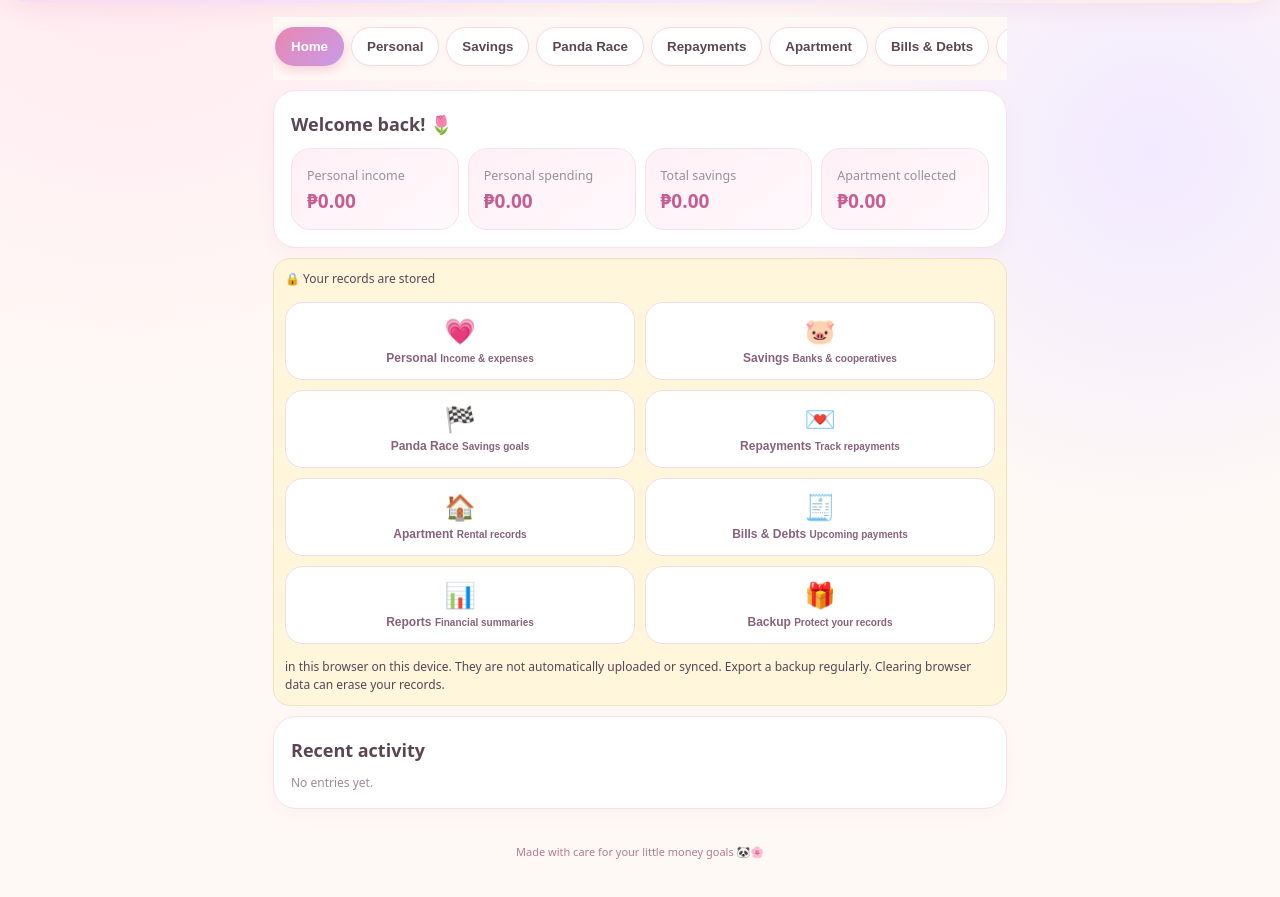
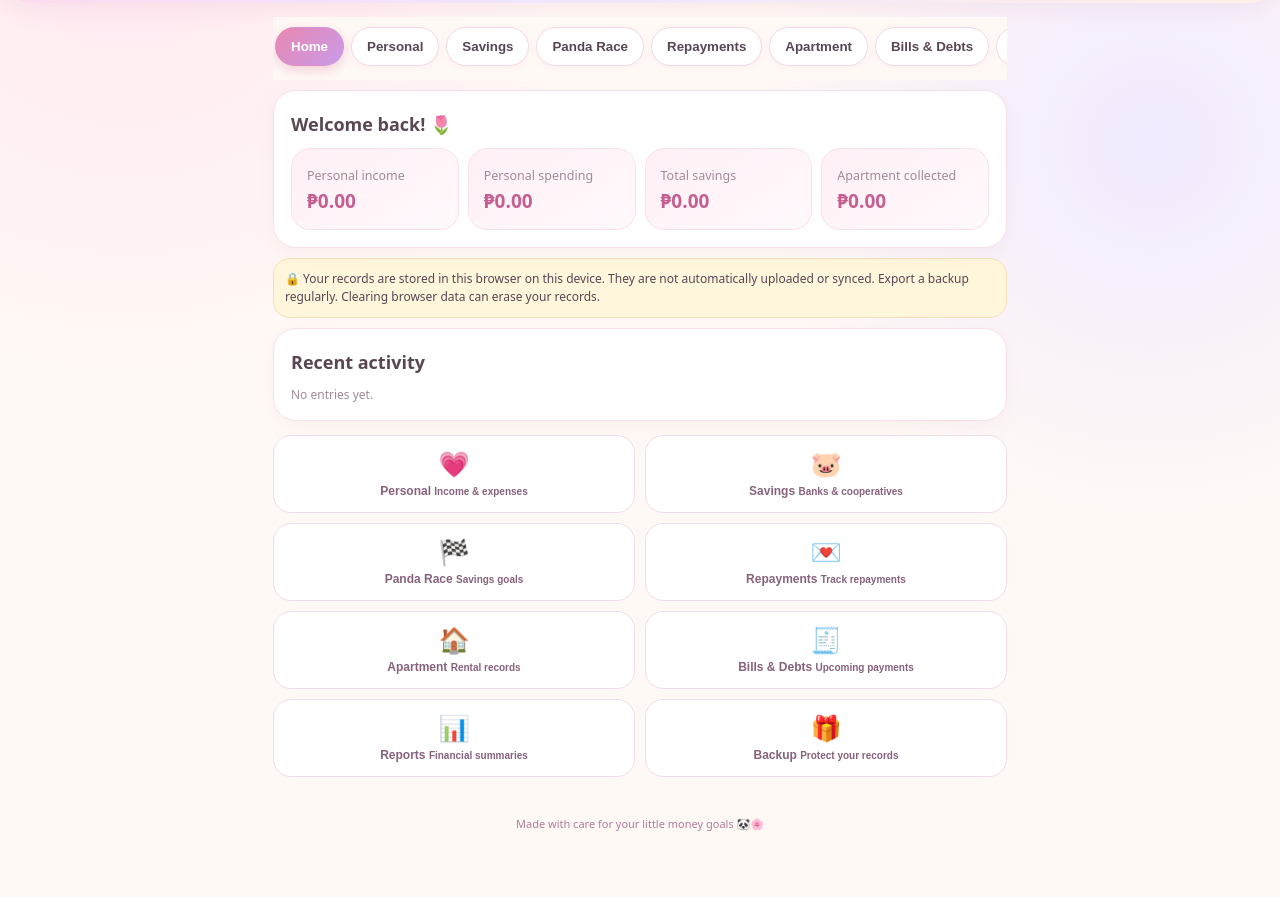
Before and after one commit to ecasmile/my-little-wallet, a plain HTML site: page index.html in a window 1280 px wide. Shown: the part 201-1098 px from the top of the page. Drawn offline with Linux system fonts and the light colour scheme.

Commit message:
Update index.html

```diff
--- a/index.html
+++ b/index.html
@@ -345,50 +345,41 @@ footer {
 <div class="metric"><small>Total savings</small><strong id="mSavings">₱0.00</strong></div>
 <div class="metric"><small>Apartment collected</small><strong id="mRent">₱0.00</strong></div>
 </div></div>
-<div class="notice">🔒 Your records are stored
-<div class="dream-actions">
+<div class="notice">🔒 Your records are stored in this browser on this device. They are not automatically uploaded or synced. Export a backup regularly. Clearing browser data can erase your records.</div>
+<div class="card"><h2>Recent activity</h2><div id="recent" class="muted">No entries yet. Add your first record in a section above.</div></div> <div class="dream-actions">
   <button type="button" class="dream-action" onclick="document.querySelector('.nav button[data-tab=personal]').click()">
     <span>💗</span>Personal
     <small>Income & expenses</small>
   </button>
-
   <button type="button" class="dream-action" onclick="document.querySelector('.nav button[data-tab=savings]').click()">
     <span>🐷</span>Savings
     <small>Banks & cooperatives</small>
   </button>
-
   <button type="button" class="dream-action" onclick="document.querySelector('.nav button[data-tab=goals]').click()">
     <span>🏁</span>Panda Race
     <small>Savings goals</small>
   </button>
-
   <button type="button" class="dream-action" onclick="document.querySelector('.nav button[data-tab=repay]').click()">
     <span>💌</span>Repayments
     <small>Track repayments</small>
   </button>
-
   <button type="button" class="dream-action" onclick="document.querySelector('.nav button[data-tab=apartment]').click()">
     <span>🏠</span>Apartment
     <small>Rental records</small>
   </button>
-
   <button type="button" class="dream-action" onclick="document.querySelector('.nav button[data-tab=bills]').click()">
     <span>🧾</span>Bills & Debts
     <small>Upcoming payments</small>
   </button>
-
   <button type="button" class="dream-action" onclick="document.querySelector('.nav button[data-tab=reports]').click()">
     <span>📊</span>Reports
     <small>Financial summaries</small>
   </button>
-
   <button type="button" class="dream-action" onclick="document.querySelector('.nav button[data-tab=backup]').click()">
     <span>🎁</span>Backup
     <small>Protect your records</small>
   </button>
 </div>
- in this browser on this device. They are not automatically uploaded or synced. Export a backup regularly. Clearing browser data can erase your records.</div>
-<div class="card"><h2>Recent activity</h2><div id="recent" class="muted">No entries yet. Add your first record in a section above.</div></div>
 </section>
 <section id="personal" class="panel hidden"><div class="card"><h2>Personal money</h2>
 <div class="forms">
```
